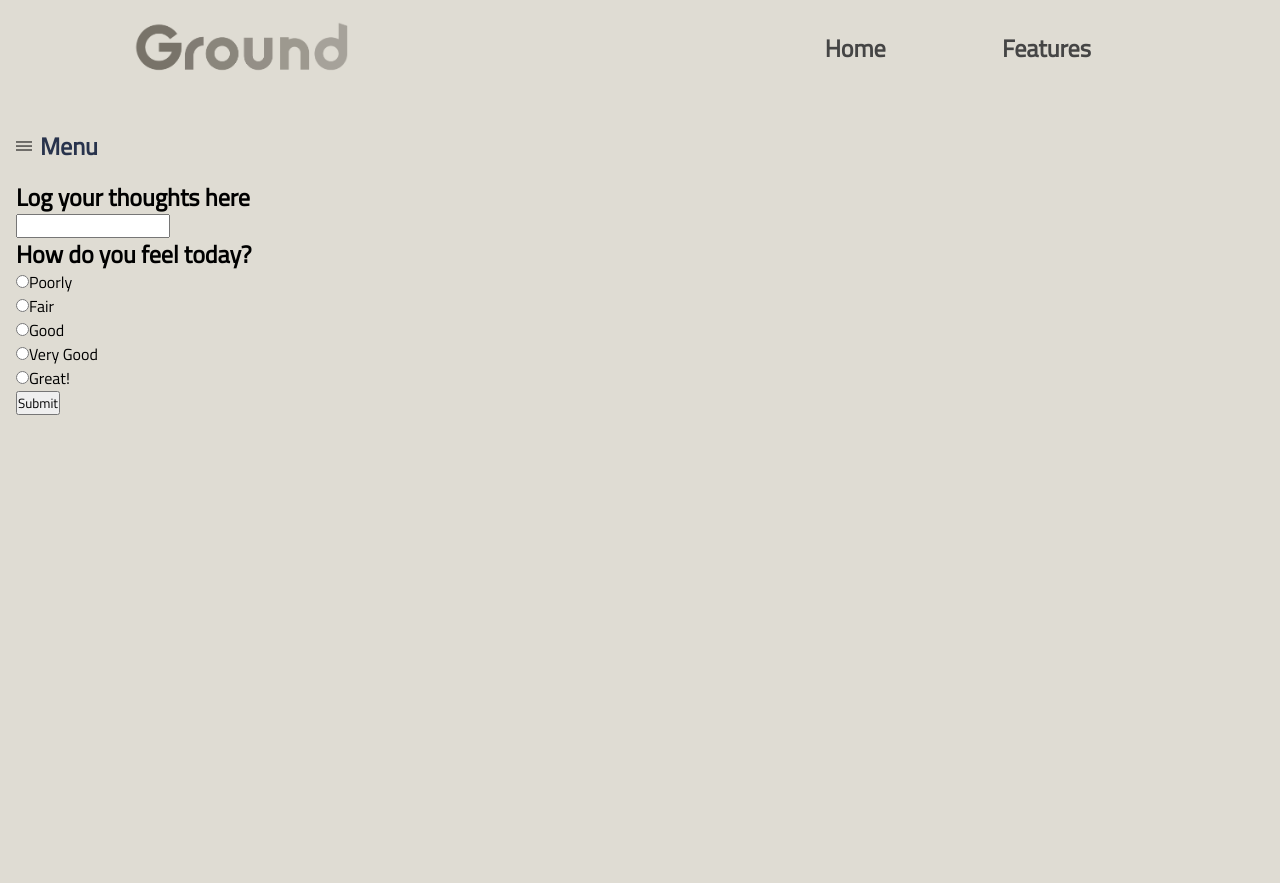
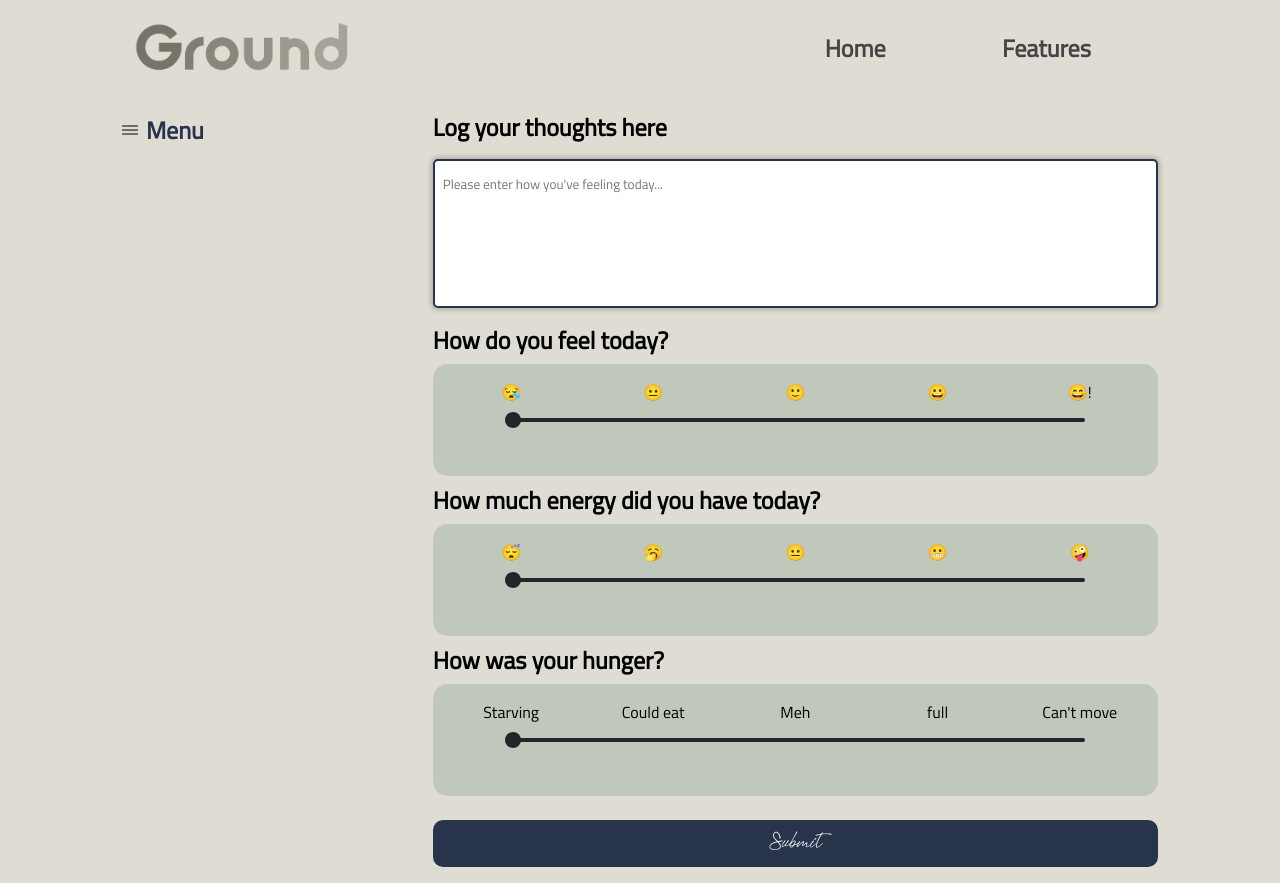
Before and after one commit to DavidGluzman13/ground-front, a React (Create React App) app: page /features in a window 1280 px wide. Before the commit the page ends 800 px from the top, so only its background shows below. Built offline with nearby package versions, Linux system fonts and the light colour scheme.

Commit message:
adds scales

```diff
--- a/src/components/DailyLog/DailyLog.js
+++ b/src/components/DailyLog/DailyLog.js
@@ -1,4 +1,6 @@
 import { useState } from "react";
+import "./DailyLog.scss";
+import Slider from "../Slider/Slider";
 
 function DailyLog() {
   const [selectedOption, setSelectedOption] = useState("");
@@ -14,70 +16,29 @@ function DailyLog() {
     console.log("Selected option:", selectedOption);
   };
 
+  // const handleEmoLog = (event) => {
+  //   setEmoLog(event.target.value);
+  //   setIsEmoLog(true);
+  // };
+
   return (
     <div className="features__daily-log">
       <form className="form" onSubmit={handleSubmit}>
         <label className="form__label">
           <h2>Log your thoughts here</h2>
-          <input className="log" />
+          <input
+            name="emoLog"
+            className="elog"
+            placeholder="Please enter how you've feeling today..."
+            // onChange={handleEmoLog}
+            // value={emoLog}
+          />
         </label>
-        <h2>How do you feel today?</h2>
-        <div>
-          <label>
-            <input
-              type="radio"
-              value="Poorly"
-              checked={selectedOption === "Poorly"}
-              onChange={handleOptionChange}
-            />
-            Poorly
-          </label>
-        </div>
-        <div>
-          <label>
-            <input
-              type="radio"
-              value="Fair"
-              checked={selectedOption === "Fair"}
-              onChange={handleOptionChange}
-            />
-            Fair
-          </label>
-        </div>
-        <div>
-          <label>
-            <input
-              type="radio"
-              value="Good"
-              checked={selectedOption === "Good"}
-              onChange={handleOptionChange}
-            />
-            Good
-          </label>
-        </div>
-        <div>
-          <label>
-            <input
-              type="radio"
-              value="Very Good"
-              checked={selectedOption === "Very Good"}
-              onChange={handleOptionChange}
-            />
-            Very Good
-          </label>
-        </div>
-        <div>
-          <label>
-            <input
-              type="radio"
-              value="Great!"
-              checked={selectedOption === "Great!"}
-              onChange={handleOptionChange}
-            />
-            Great!
-          </label>
-        </div>
-        <button type="submit">Submit</button>
+
+        <Slider />
+        <button className="submit-button" type="submit">
+          Submit
+        </button>
       </form>
     </div>
   );
--- a/src/components/DailyLog/DailyLog.scss
+++ b/src/components/DailyLog/DailyLog.scss
@@ -2,3 +2,49 @@
 @use "../../styles/mixins" as *;
 @use "../../styles/variables" as *;
 @use "../../styles/globals" as *;
+
+.features__daily-log {
+  @include desktop {
+    width: 70%;
+  }
+}
+
+.form {
+  &__label {
+    h2 {
+      margin: 1rem 0;
+    }
+
+    input {
+      margin: 0 0 1rem 0;
+    }
+  }
+}
+
+.elog {
+  border: 2px solid $color-ground-darkblue;
+  border-radius: 5px;
+  width: 100%;
+  padding: 0.8rem 0.5rem 4rem 0.5rem;
+  box-shadow: 0 0 5px 2px rgba(0, 0, 0, 0.2);
+
+  @include desktop {
+    padding: 0.8rem 0.5rem 7rem 0.5rem;
+  }
+
+  &::placeholder {
+    position: absolute;
+    top: 0.8rem;
+  }
+}
+
+.submit-button {
+  border: none;
+  border-radius: 10px;
+  background-color: $color-ground-darkblue;
+  color: $color-ground-white;
+  width: 100%;
+  padding: 0.5rem;
+  margin: 1rem 0;
+  font-family: "Tomatoes";
+}
--- a/src/components/Menu/Menu.scss
+++ b/src/components/Menu/Menu.scss
@@ -5,6 +5,9 @@
 
 .dropdown {
   &-menu {
+    @include desktop {
+      width: 28%;
+    }
     margin: 1rem 0;
     &__button {
       border: none;
--- /dev/null
+++ b/src/components/Slider/Slider.js
@@ -0,0 +1,181 @@
+import { useEffect, useState } from "react";
+import "./Slider.scss";
+
+const Slider = () => {
+  const emojiOptions = ["😪", "😐", "🙂", "😀", "😄!"];
+  const energyLevel = ["😴", "🥱", "😐", "😬", "🤪"];
+  const hungerOptions = ["Starving", "Could eat", "Meh", "full", "Can't move"];
+
+  const [thumbValue, setThumbValue] = useState(0);
+  const [thumbClass, setThumbClass] = useState("thumb-good");
+  const [energyValue, setEnergyValue] = useState(0);
+  const [energyClass, setEnergyClass] = useState("thumb-good");
+  const [hungerValue, setHungerValue] = useState(0);
+  const [hungerClass, setHungerClass] = useState("thumb-good");
+
+  //   -------------thumb------------- //
+  useEffect(() => {
+    setThumbClass("Poorly");
+  }, []);
+
+  const updateThumbValue = (e) => {
+    const inputThumbValue = e.target.thumbValue;
+    setThumbValue(inputThumbValue);
+    setThumbClass(`thumb-${getThumbImage(inputThumbValue)}`);
+  };
+
+  const getThumbImage = (thumbValue) => {
+    switch (thumbValue) {
+      case "0":
+        return "Poorly";
+      case "1":
+        return "Fair";
+      case "2":
+        return "good";
+      case "3":
+        return "very-good";
+      case "4":
+        return "Great";
+      default:
+        return "";
+    }
+  };
+
+  //--------------- Energy -------------- //
+  useEffect(() => {
+    setEnergyClass("Exhausted");
+  }, []);
+
+  const updateEnergyValue = (e) => {
+    const inputEnergyValue = e.target.energyValue;
+    setEnergyValue(inputEnergyValue);
+    setEnergyClass(`thumb-${getEnergyImage(inputEnergyValue)}`);
+  };
+
+  const getEnergyImage = (energyValue) => {
+    switch (energyValue) {
+      case "0":
+        return "Exhausted";
+      case "1":
+        return "Tired";
+      case "2":
+        return "moderate";
+      case "3":
+        return "Energized";
+      case "4":
+        return "Wired";
+      default:
+        return "";
+    }
+  };
+
+  // ------------- Hunger ----------------//
+  useEffect(() => {
+    setHungerClass("Starving");
+  }, []);
+
+  const updateHungerValue = (e) => {
+    const inputHungerValue = e.target.hungerValue;
+    setHungerValue(inputHungerValue);
+    setHungerClass(`thumb-${getHungerImage(inputHungerValue)}`);
+  };
+
+  const getHungerImage = (hungerValue) => {
+    switch (hungerValue) {
+      case "0":
+        return "Starving";
+      case "1":
+        return "Could eat";
+      case "2":
+        return "Meh";
+      case "3":
+        return "full";
+      case "4":
+        return "Can't move";
+      default:
+        return "";
+    }
+  };
+
+  return (
+    <div className="toggle-slider">
+      <h2>How do you feel today?</h2>
+      <div className="container">
+        <input
+          type="range"
+          id="slider"
+          name="slider"
+          min="0"
+          max="4"
+          step="1"
+          value={thumbValue}
+          autoComplete="on"
+          onChange={updateThumbValue}
+        />
+        {/* <div className={`thumb thumb-${thumbClass}`}></div> */}
+        <ul className="options">
+          {emojiOptions.map((option, index) => (
+            <li
+              key={index}
+              className={`option ${index === thumbValue ? "active" : ""}`}
+            >
+              {option}
+            </li>
+          ))}
+        </ul>
+      </div>
+      <h2>How much energy did you have today?</h2>
+      <div className="container">
+        <input
+          type="range"
+          id="slider"
+          name="slider"
+          min="0"
+          max="4"
+          step="1"
+          value={energyValue}
+          autoComplete="on"
+          onChange={updateEnergyValue}
+        />
+        <div className={`thumb thumb-${energyClass}`}></div>
+        <ul className="options">
+          {energyLevel.map((option, index) => (
+            <li
+              key={index}
+              className={`option ${index === energyValue ? "active" : ""}`}
+            >
+              {option}
+            </li>
+          ))}
+        </ul>
+      </div>
+      <h2>How was your hunger?</h2>
+      <div className="container">
+        <input
+          type="range"
+          id="slider"
+          name="slider"
+          min="0"
+          max="4"
+          step="1"
+          value={hungerValue}
+          autoComplete="on"
+          onChange={updateHungerValue}
+        />
+        <div className={`thumb thumb-${hungerClass}`}></div>
+        <ul className="options">
+          {hungerOptions.map((option, index) => (
+            <li
+              key={index}
+              className={`option ${index === hungerValue ? "active" : ""}`}
+            >
+              {option}
+            </li>
+          ))}
+        </ul>
+      </div>
+    </div>
+  );
+};
+
+export default Slider;
--- /dev/null
+++ b/src/components/Slider/Slider.scss
@@ -0,0 +1,182 @@
+@use "../../styles/fonts" as *;
+@use "../../styles/mixins" as *;
+@use "../../styles/variables" as *;
+@use "../../styles/globals" as *;
+
+.container {
+  background-color: $color-ground-sage;
+  width: 100%;
+  height: 7rem;
+  margin: 0.5rem 0;
+  border-radius: 15px;
+  display: flex;
+  justify-content: center;
+  align-items: center;
+  position: relative;
+
+  .options {
+    display: flex;
+    justify-content: space-around;
+    align-items: center;
+    width: 98%;
+    position: absolute;
+    top: 1rem;
+
+
+    .option {
+      width: 20%;
+      text-align: center;
+    }
+  }
+}
+
+input[type="range"] {
+  -webkit-appearance: none;
+  appearance: none;
+  background: transparent;
+  cursor: pointer;
+  width: 80%;
+}
+
+input[type="range"]::-webkit-slider-runnable-track {
+  background: #23252b;
+  height: 0.2rem;
+  border-radius: 10px;
+}
+
+input[type="range"]::-moz-range-track {
+  background: #23252b;
+  height: 0.5rem;
+  border-radius: 10px;
+}
+
+input[type="range"]::-webkit-slider-thumb {
+  -webkit-appearance: none;
+  appearance: none;
+  margin-top: -6px;
+  background-color: #23252b;
+  height: 1rem;
+  width: 1rem;
+  border-radius: 50%;
+}
+
+input[type="range"]::-moz-range-thumb {
+  border: none;
+  border-radius: 0;
+  background-color: #23252b;
+  height: 2rem;
+  width: 2rem;
+  border-radius: 50%;
+}
+
+input[type="range"]:focus {
+  outline: none;
+}
+
+input[type="range"]:focus::-webkit-slider-thumb {
+  border: 1px solid #23252b;
+  outline: 3px solid #23252b;
+  outline-offset: 0.125rem;
+}
+
+input[type="range"]:focus::-moz-range-thumb {
+  border: 1px solid #23252b;
+  outline: 3px solid #23252b;
+  outline-offset: 0.125rem;
+}
+
+.image {
+  transition: all 0.5s ease-in-out;
+  width: 100px;
+  height: 100px;
+}
+
+// .Poorly {
+//   position: absolute;
+//   top: 10%;
+//   left: 1%;
+//   width: 100px;
+//   height: 100px;
+//   transition: all 0.5s ease-in-out;
+
+//   &::before {
+//     content: "Poorly";
+//     display: flex;
+//     justify-content: center;
+//     align-items: center;
+//     font-size: 16px;
+//     font-weight: bold;
+//   }
+// }
+
+// .Fair {
+//   position: absolute;
+//   top: 35%;
+//   left: 30%;
+//   width: 100px;
+//   height: 100px;
+//   transition: all 0.5s ease-in-out;
+
+//   &::before {
+//     content: "Fair";
+//     display: flex;
+//     justify-content: center;
+//     align-items: center;
+//     font-size: 16px;
+//     font-weight: bold;
+//   }
+// }
+
+// .Good {
+//   position: absolute;
+//   top: 35%;
+//   left: 44%;
+//   width: 100px;
+//   height: 100px;
+//   transition: all 0.5s ease-in-out;
+
+//   &::before {
+//     content: "Good";
+//     display: flex;
+//     justify-content: center;
+//     align-items: center;
+//     font-size: 16px;
+//     font-weight: bold;
+//   }
+// }
+
+// .VeryGood {
+//   position: absolute;
+//   top: 35%;
+//   left: 58%;
+//   width: 100px;
+//   height: 100px;
+//   transition: all 0.5s ease-in-out;
+
+//   &::before {
+//     content: "Very Good";
+//     display: flex;
+//     justify-content: center;
+//     align-items: center;
+//     font-size: 16px;
+//     font-weight: bold;
+//   }
+// }
+
+// .Great {
+//   position: absolute;
+//   top: 35%;
+//   left: 72%;
+//   width: 100px;
+//   height: 100px;
+//   transition: all 0.5s ease-in-out;
+
+//   &::before {
+//     content: "Great!";
+//     display: flex;
+//     justify-content: center;
+//     align-items: center;
+//     font-size: 16px;
+//     font-weight: bold;
+//   }
+// }
--- a/src/pages/FeaturesPage/FeaturesPage.scss
+++ b/src/pages/FeaturesPage/FeaturesPage.scss
@@ -8,4 +8,13 @@
     display: flex;
     flex-direction: column;
     margin: 1rem;
+
+
+    @include desktop {
+        @include desktop-centre;
+        flex-direction: row;
+        align-items: flex-start;
+        justify-content: space-between;
+
+    }
 }
```
